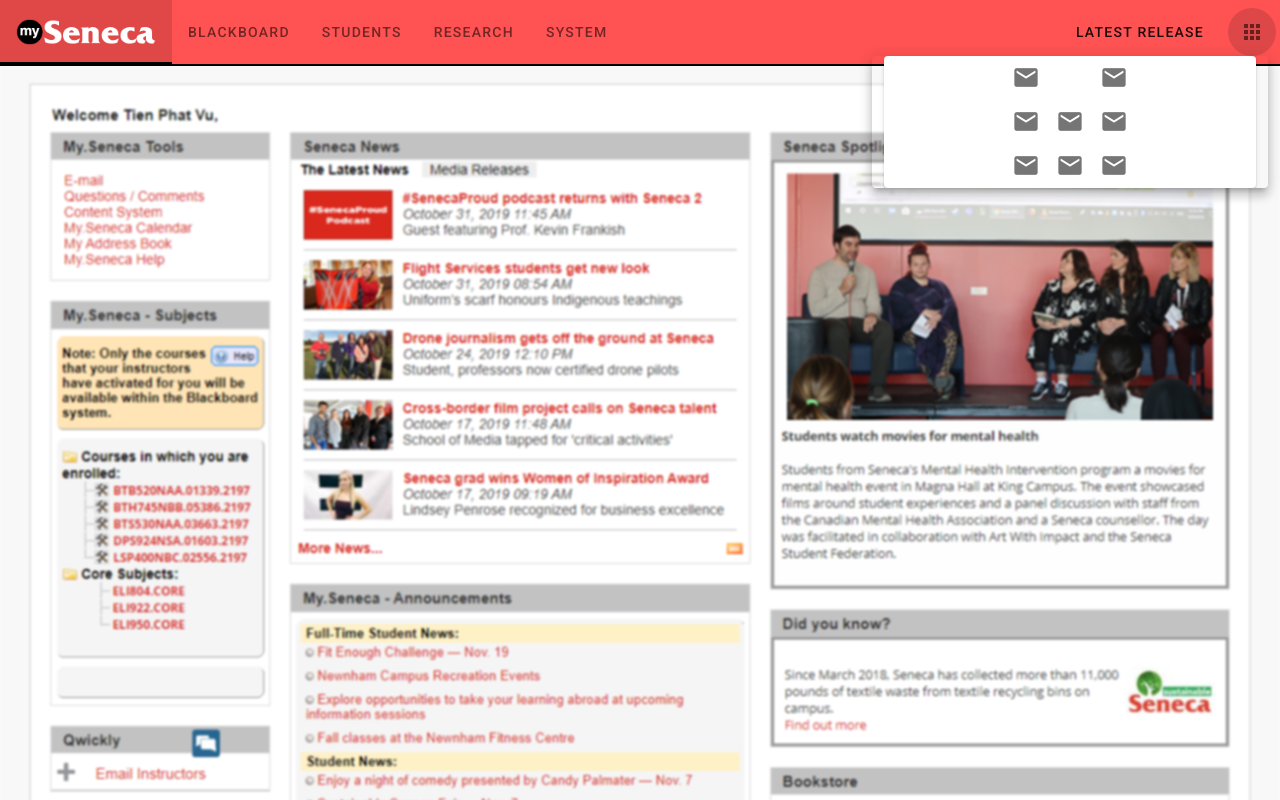
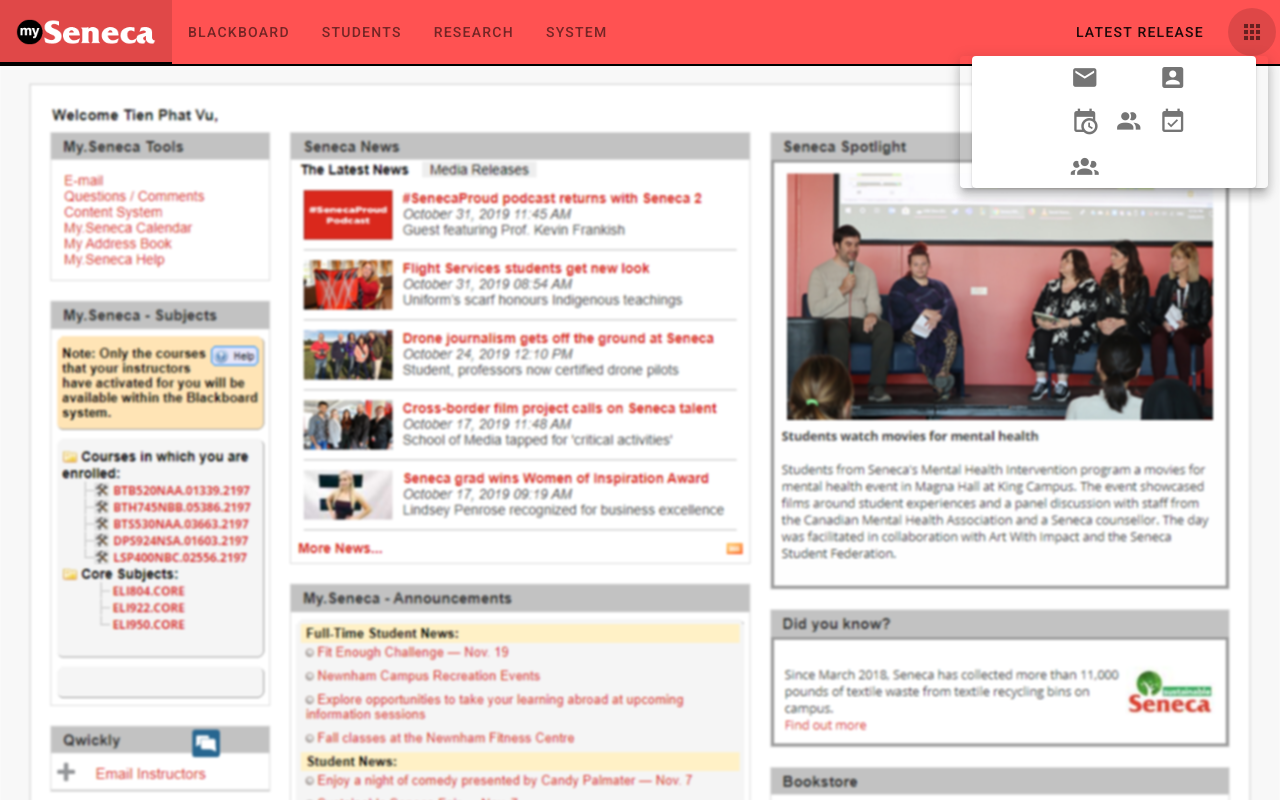
Before and after one commit to pynnl/bth745, a Vue app: page / in a window 1280 px wide. Both pictures are taken after a click on the button 1252 px from the left and 32 px from the top of the page. Shown: the top 800 px of the page. Built offline with nearby package versions, Linux system fonts and the light colour scheme.

Commit message:
added more tools

```diff
--- a/src/App.vue
+++ b/src/App.vue
@@ -44,7 +44,7 @@
         <v-container fluid>
           <v-card>
           <v-row>
-            <v-col cols="3" sm="5" offset-sm="4">
+            <v-col cols="3" sm="6" offset-sm="4">
               <v-row>
                 <v-btn large icon @click="() => {}">
                   <v-icon>mdi-email</v-icon>
@@ -53,25 +53,19 @@
                   <v-icon :color="yellow">mdi-blogger</v-icon>
                 </v-btn>
                  <v-btn large icon @click="() => {}">
-                  <v-icon>mdi-email</v-icon>
+                  <v-icon>mdi-account-box</v-icon>
                 </v-btn>
                 <v-btn large icon @click="() => {}">
-                  <v-icon>mdi-email</v-icon>
+                  <v-icon>mdi-calendar-clock</v-icon>
                 </v-btn>
                  <v-btn large icon @click="() => {}">
-                  <v-icon>mdi-email</v-icon>
+                  <v-icon>mdi-account-multiple</v-icon>
                 </v-btn>
                 <v-btn large icon @click="() => {}">
-                  <v-icon>mdi-email</v-icon>
+                  <v-icon>mdi-calendar-check</v-icon>
                 </v-btn>
                  <v-btn large icon @click="() => {}">
-                  <v-icon>mdi-email</v-icon>
-                </v-btn>
-                <v-btn large icon @click="() => {}">
-                  <v-icon>mdi-email</v-icon>
-                </v-btn>
-                <v-btn large icon @click="() => {}">
-                  <v-icon>mdi-email</v-icon>
+                  <v-icon>mdi-account-group</v-icon>
                 </v-btn>
               </v-row>
             </v-col>
```
